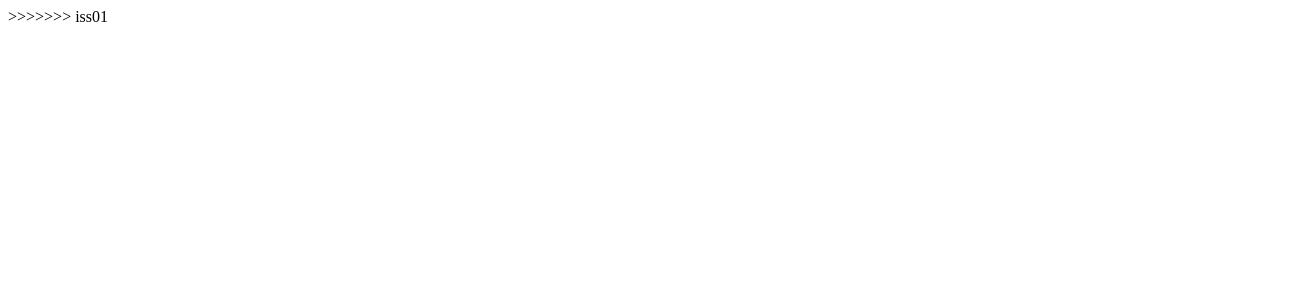
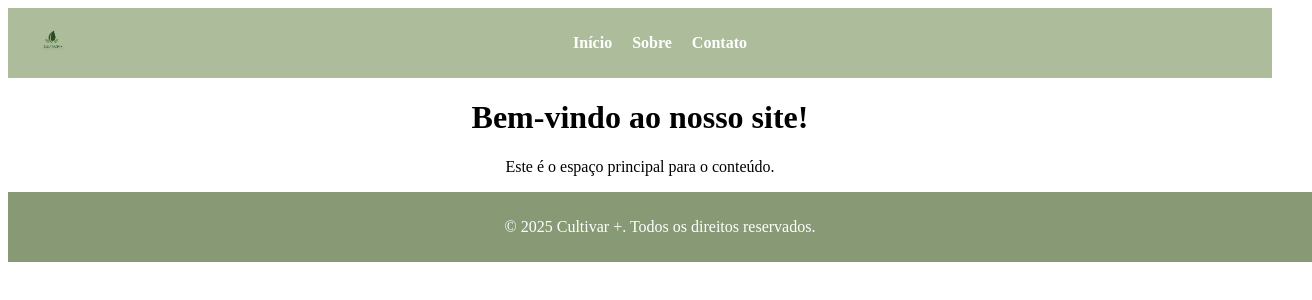
Before and after one commit to MiguelBroetto/Projeto-Cultivar-, a plain HTML site: page index.html in a window 1280 px wide. Shown: the whole page, 1312 px wide, since content can reach past the window. Drawn offline with Linux system fonts and the light colour scheme.

Commit message:
Adicionado o meu código de estrutura básica com html e css, Miguel

```diff
--- a/index.html
+++ b/index.html
@@ -1,12 +1,39 @@
 <!DOCTYPE html>
-<html lang="pt-br">
+<html lang="pt-BR">
 
 <head>
     <meta charset="UTF-8">
     <meta name="viewport" content="width=device-width, initial-scale=1.0">
-    <title>branch da ana</title>
-    <title>Nova página web</title>
-    >>>>>>> iss01
+    <title>Cultivar +</title>
+    <link rel="stylesheet" href="style.css">
 </head>
 
+<body>
+
+    <header>
+        <div class="logo">
+            <img src="logo cultivar +.jpg" alt="Logo do Site">
+        </div>
+        <nav>
+            <ul>
+                <li><a href="#">Início</a></li>
+                <li><a href="#">Sobre</a></li>
+                <li><a href="#">Contato</a></li>
+            </ul>
+        </nav>
+    </header>
+
+    <center>
+        <main>
+            <h1>Bem-vindo ao nosso site!</h1>
+            <p>Este é o espaço principal para o conteúdo.</p>
+        </main>
+    </center>
+
+    <footer>
+        <p>&copy; 2025 Cultivar +. Todos os direitos reservados.</p>
+    </footer>
+
+</body>
+
 </html>
--- /dev/null
+++ b/style.css
@@ -0,0 +1,47 @@
+/* Cabeçalho centralizando menu */
+header {
+    display: flex;
+    justify-content: center; /* centraliza horizontalmente */
+    align-items: center;
+    background-color: #adbd9c;
+    color: #fff;
+    padding: 10px 20px;
+    position: relative;
+}
+
+/* Ajusta o logo para ficar fixo na esquerda */
+.logo {
+    position: absolute;
+    left: 20px;
+}
+
+.logo img {
+    height: 50px;
+}
+
+/* Menu central */
+nav ul {
+    list-style: none;
+    display: flex;
+    gap: 20px;
+}
+
+nav a {
+    color: #fff;
+    text-decoration: none;
+    font-weight: bold;
+}
+
+nav a:hover {
+    text-decoration: underline;
+}
+
+footer{
+    background-color: #889975;
+    color: #fff;
+    text-align: center;
+    padding: 10px 20px;
+    position: relative;
+    bottom: 0;
+    width: 100%;
+}
```
Also changed, not shown: logo cultivar +.jpg (added).
